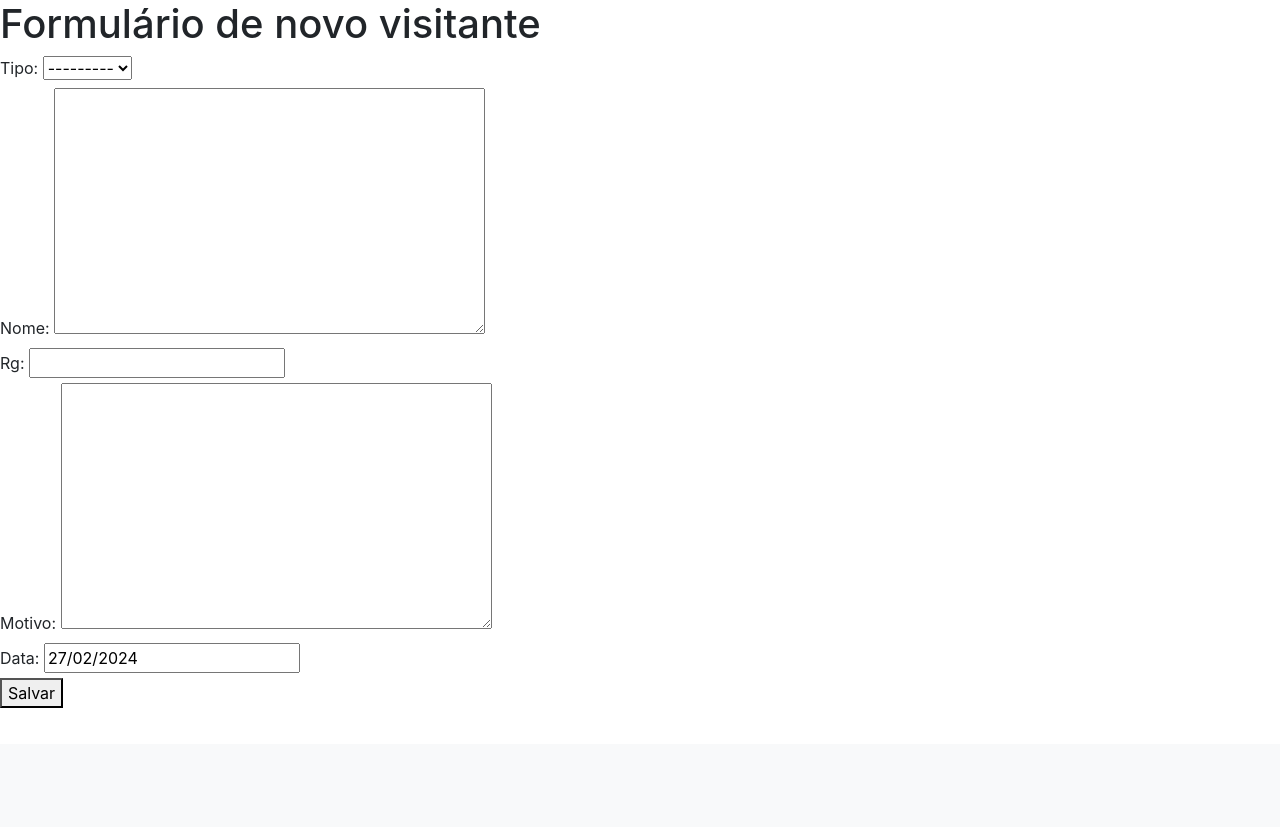
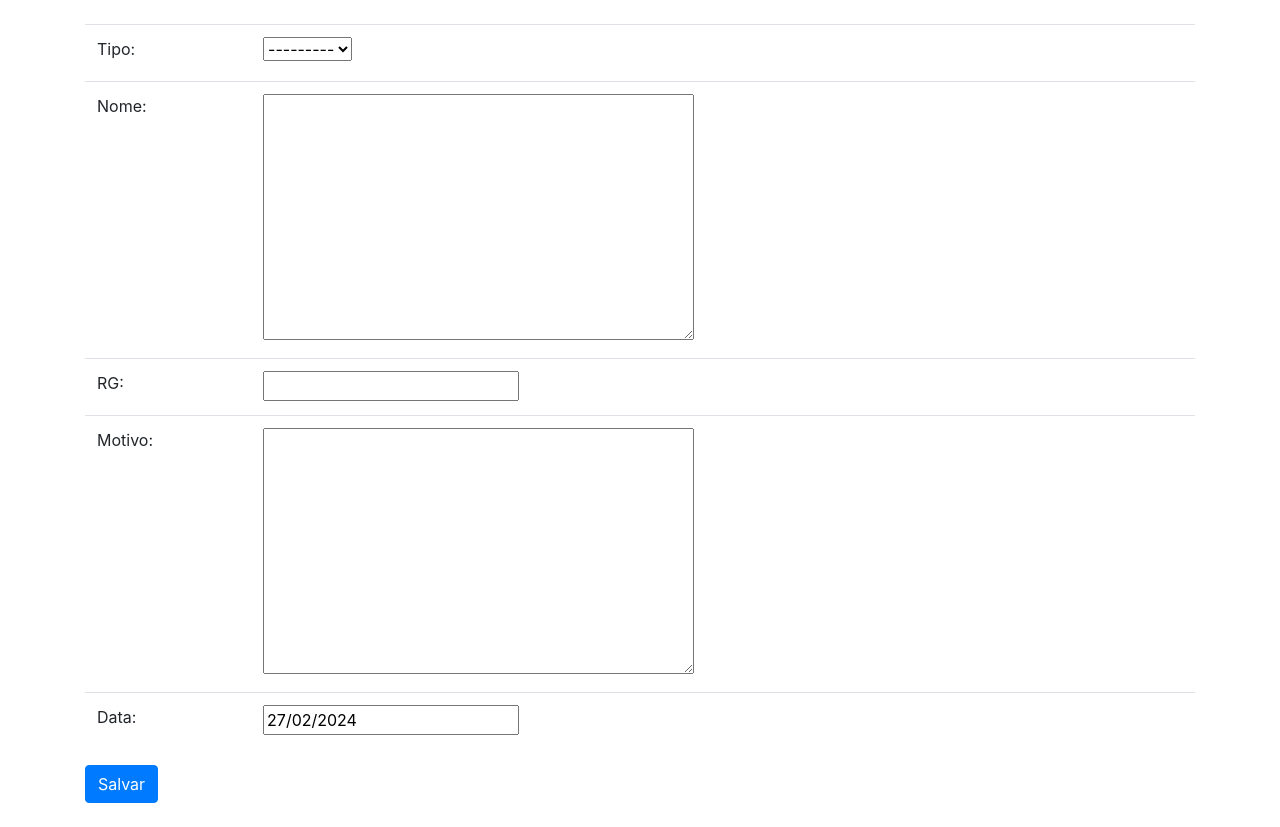
Before and after one commit to cadumrod/cadastro_visitantes, a Django app: page /cadastro/ in a window 1280 px wide. Shown: the part 56-883 px from the top of the page. Before the commit the page ends 764 px from the top, so only its background shows below. Run offline with Django 5.2, Linux system fonts and the light colour scheme.

Commit message:
Atualizando style

```diff
--- a/cadastro_visitantes/cadastro_app/models.py
+++ b/cadastro_visitantes/cadastro_app/models.py
@@ -1,6 +1,5 @@
 from django.db import models
 from datetime import datetime
-from django.core.validators import RegexValidator
 
 """
 Data
--- a/cadastro_visitantes/cadastro_app/templates/cadastro_visitante/cadastro.html
+++ b/cadastro_visitantes/cadastro_app/templates/cadastro_visitante/cadastro.html
@@ -1,9 +1,33 @@
 {% extends 'cadastro_visitante/base.html' %}
 {% block conteudo %}
-<form action="" method="POST">
-    {% csrf_token %}
-    <h1>Formulário de novo visitante</h1>
-    {{formulario}}
-    <button type="submit">Salvar</button>
-</form>
+<div class="container">
+    <form method="POST" class="my-4">
+        {% csrf_token %}
+        <table class="table">
+            <tbody>
+                <tr>
+                    <td><label for="id_tipo" class="form-label">Tipo:</label></td>
+                    <td>{{ formulario.tipo }}</td>
+                </tr>
+                <tr>
+                    <td><label for="id_nome" class="form-label">Nome:</label></td>
+                    <td>{{ formulario.nome }}</td>
+                </tr>
+                <tr>
+                    <td><label for="id_rg" class="form-label">RG:</label></td>
+                    <td>{{ formulario.rg }}</td>
+                </tr>
+                <tr>
+                    <td><label for="id_motivo" class="form-label">Motivo:</label></td>
+                    <td>{{ formulario.motivo }}</td>
+                </tr>
+                <tr>
+                    <td><label for="id_data" class="form-label">Data:</label></td>
+                    <td>{{ formulario.data }}</td>
+                </tr>
+            </tbody>
+        </table>
+        <button type="submit" class="btn btn-primary">Salvar</button>
+    </form>
+</div>
 {% endblock %}
--- a/cadastro_visitantes/cadastro_app/templates/cadastro_visitante/visitantes.html
+++ b/cadastro_visitantes/cadastro_app/templates/cadastro_visitante/visitantes.html
@@ -5,15 +5,15 @@
     <button class="btn btn-success" style="margin-bottom: 10px;"><a style="color: white;" href="{% url 'novo_visitante' %}">Novo Visitante</a></button>
     <table class="table table-striped table-bordered">
         <tr>
+            <th>Tipo</th>
             <th>Nome</th>
-            <th>Data</th>
             <th></th>
             <th></th>
         </tr>
         {% for dado in dados %}
         <tr>
+            <td>{{dado.tipo}}</td>
             <td>{{dado.nome}}</td>
-            <td>{{dado.data}}</td>
             <td><button class="btn btn-info"><a style="color: white"
                 href="{% url 'detalhe' dado.id %}">Detalhe</a></button></td>
             <td><button class="btn btn-warning"><a style="color: white"
```
